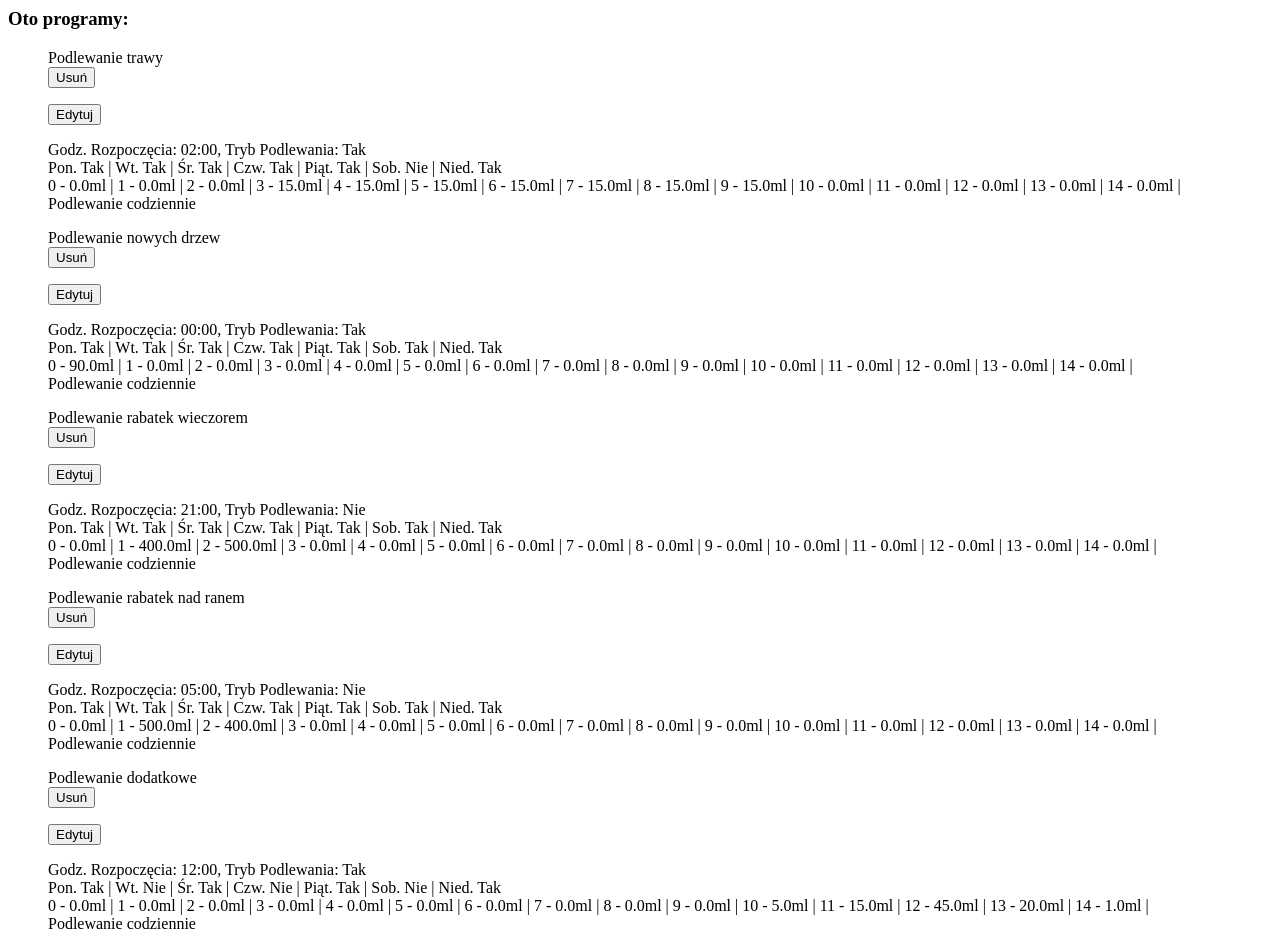
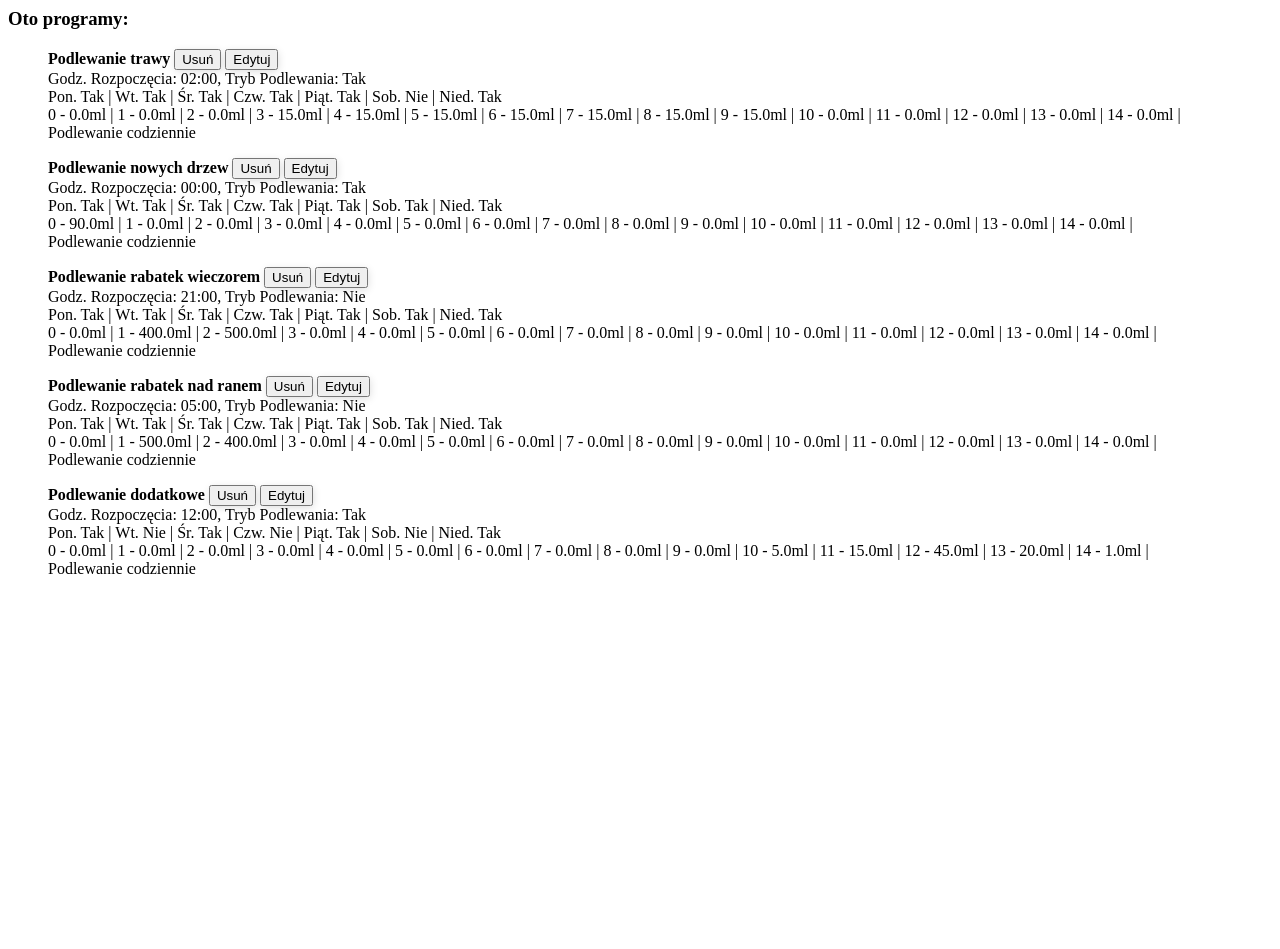
Before and after one commit to BreadAlloy/system-podlewania-ogrodu, a Django app: page /plan/ in a window 1280 px wide. After the commit the page ends 574 px from the top, so only its background shows below. Run offline with Django 5.2, Linux system fonts and the light colour scheme; parts of the project's set-up code (start-up, migrations or seed data) failed here and were passed over.

Commit message:
Tweak wyglądu

```diff
--- a/apps/SPO/forms.py
+++ b/apps/SPO/forms.py
@@ -39,7 +39,7 @@ class ProgramForm(forms.Form):
 
         for i in config.rozpiska_sekcji:
             self.fields[f'sekcja_{i}'] = forms.FloatField(
-                    label=f'Sekcja {i} (ml)',
+                    label=f'Sekcja {i} - {config.rozpiska_sekcji[i][0]} (ml)',
                     min_value=0,
                     widget=forms.NumberInput(attrs={'step':'0.1'}),
                     required=False
--- a/programy_podlewania.json
+++ b/programy_podlewania.json
@@ -3,7 +3,7 @@
     "nazwa": "Podlewanie trawy",
     "godzina_start": "02:00",
     "tryb": "CZAS (min)",
-    "co_ile_dni": 2,
+    "co_ile_dni": 1,
     "dni_tygodnia": {
       "Pon": true,
       "Wt": true,
@@ -311,7 +311,7 @@
     "nazwa": "Podlewanie dodatkowe",
     "godzina_start": "12:00",
     "tryb": "CZAS (min)",
-    "co_ile_dni": 3,
+    "co_ile_dni": 1,
     "dni_tygodnia": {
       "Pon": true,
       "Wt": false,
--- a/templates/SPO/plan.html
+++ b/templates/SPO/plan.html
@@ -1,17 +1,22 @@
+<head>
+
+</head>
+
+
 <h3>Oto programy:</h3>
 
 <ul>
     {% for program in plan %}
     <p>
     <div>
-    {{program.0}}
-    <form action="{% url 'program_remove' program.0 %}" method="post">
+    <b>{{program.0}}</b>
+    <form action="{% url 'program_remove' program.0 %}" method="post" style="display:inline;">
     {% csrf_token %}
-    <button type="submit">Usuń</button>
+    <button type="submit" style="box-shadow:1px 2px 8px -1px rgba(0,0,0,0.15);">Usuń</button>
     </form>
-    <form action="{% url 'program_edit' program.0 %}" method="get">
+    <form action="{% url 'program_edit' program.0 %}" method="get" style="display:inline;">
     {% csrf_token %}
-    <button type="submit">Edytuj</button>
+    <button type="submit" style="box-shadow:1px 2px 8px -1px rgba(0,0,0,0.15);">Edytuj</button>
     </form>
     </div>
     <div>Godz. Rozpoczęcia: {{program.1}}, Tryb Podlewania: {% if program.2 == "True"%} Tak {% else %} Nie {% endif %}</div>
--- a/templates/SPO/program_form.html
+++ b/templates/SPO/program_form.html
@@ -1,11 +1,11 @@
 <form action="{% url 'zawory' %}" method="get">
 {% csrf_token %}
-<button type="submit">Wróć</button>
+<button type="submit" style="box-shadow:1px 2px 8px -1px rgba(0,0,0,0.15);">Wróć</button>
 </form>
 <form method="post">
     {% csrf_token %}
 
     {{ form.as_p }}
 
-    <button type="submit">Zapisz Program</button>
+    <button type="submit" style="box-shadow:1px 2px 8px -1px rgba(0,0,0,0.15);">Zapisz Program</button>
 </form>
--- a/templates/SPO/zawory.html
+++ b/templates/SPO/zawory.html
@@ -15,7 +15,7 @@
 
 <ul>
 <form action="{% url 'program_create' %}">
-    <button type="submit">Nowy</button>
+    <button type="submit" style="padding:8px 12px;font-size:14px;box-shadow:2px 2px 12px 0px rgba(0,0,0,0.15);">Nowy</button>
 </form>
 </ul>
 
@@ -27,7 +27,7 @@
     <form action="{% url 'switch' zawor.id %}" method="post">
     {% csrf_token %}
     {{zawor.real_id}} {% if zawor.status == True%} 🟩 {% else %} 🟥 {% endif %}
-    <button type="submit">Przełącz</button>
+    <button type="submit" style="box-shadow:1px 2px 8px -1px rgba(0,0,0,0.15);">Przełącz</button>
     </form>
     </div>
     {% endfor %}
```
